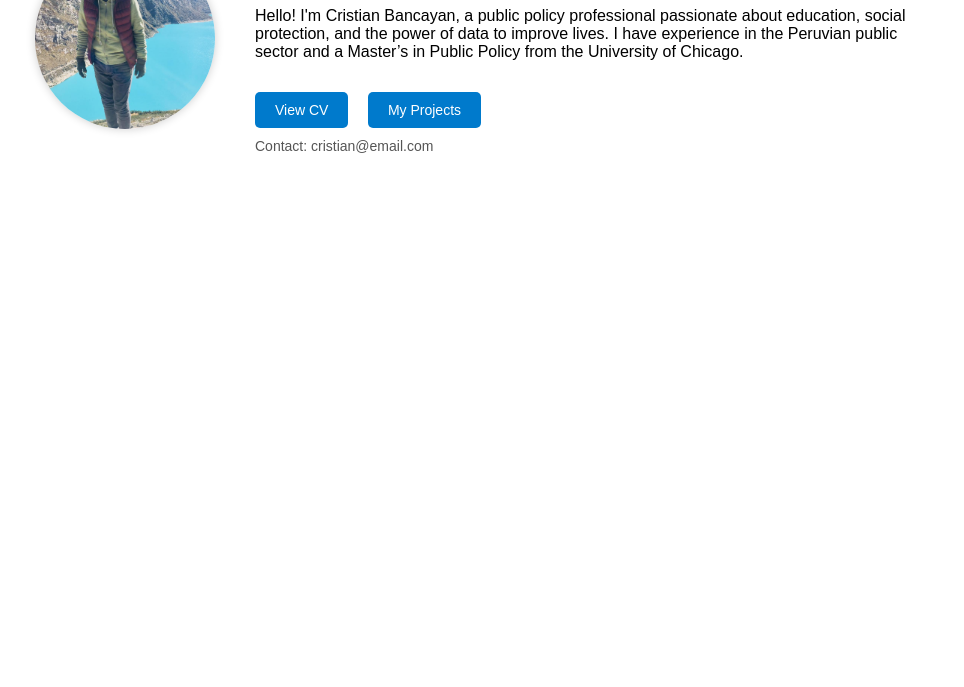
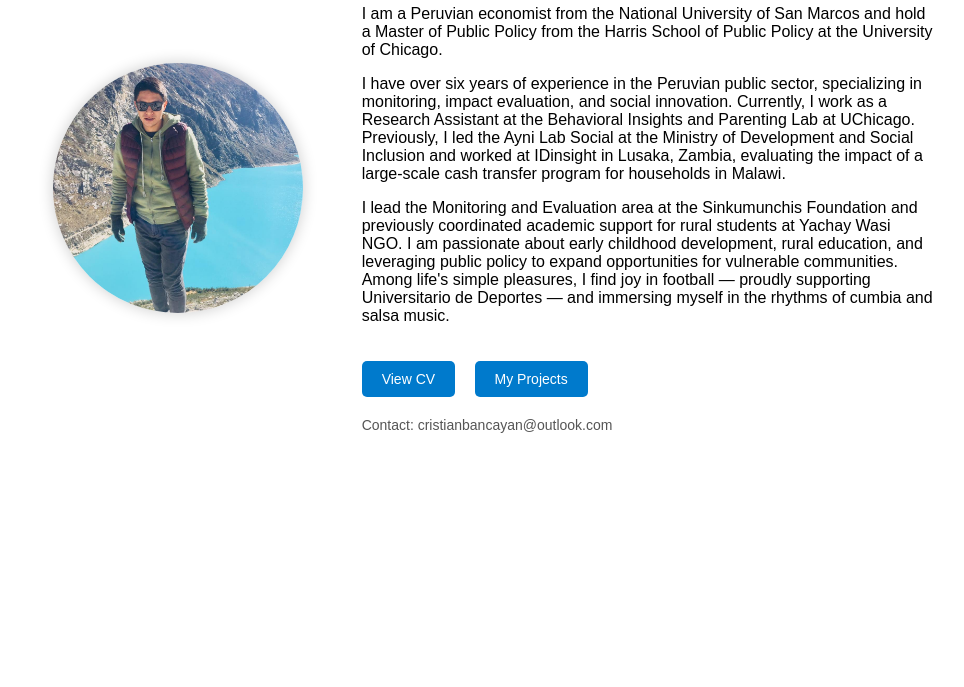
Before and after one commit to cristian-bancayan/cristian-bancayan.github.io, a plain HTML site: page index.html in a window 1280 px wide. Shown: the part 113-800 px from the top of the page, without its empty margins (155-1119 px from the left). Drawn offline with Linux system fonts and the light colour scheme.

Commit message:
Update index.html

```diff
--- a/index.html
+++ b/index.html
@@ -9,6 +9,7 @@
       font-family: Arial, sans-serif;
       margin: 40px auto;
       max-width: 900px;
+      padding: 20px;
       display: flex;
       flex-direction: column;
       gap: 40px;
@@ -16,23 +17,37 @@
 
     .intro {
       display: flex;
+      flex-wrap: wrap;
       gap: 40px;
       align-items: center;
+      justify-content: center;
+    }
+
+    .left {
+      flex: 1;
+      text-align: center;
     }
 
     .left img {
-      width: 180px;
-      border-radius: 100px;
-      box-shadow: 0 0 10px rgba(0,0,0,0.2);
+      width: 100%;
+      max-width: 250px;
+      height: auto;
+      border-radius: 50%;
+      box-shadow: 0 0 15px rgba(0, 0, 0, 0.2);
+    }
+
+    .right {
+      flex: 2;
     }
 
     .right h1 {
       color: #2c3e50;
+      margin-top: 0;
     }
 
     .buttons a {
       display: inline-block;
-      margin-top: 15px;
+      margin-top: 20px;
       margin-right: 15px;
       padding: 10px 20px;
       background-color: #007acc;
@@ -49,7 +64,7 @@
     footer {
       font-size: 14px;
       color: #555;
-      margin-top: 10px;
+      margin-top: 20px;
     }
   </style>
 </head>
@@ -61,7 +76,9 @@
 
     <div class="right">
       <h1>About Me</h1>
-      <p>Hello! I'm Cristian Bancayan, a public policy professional passionate about education, social protection, and the power of data to improve lives. I have experience in the Peruvian public sector and a Master’s in Public Policy from the University of Chicago.</p>
+      <p>I am a Peruvian economist from the National University of San Marcos and hold a Master of Public Policy from the Harris School of Public Policy at the University of Chicago.</p>
+      <p>I have over six years of experience in the Peruvian public sector, specializing in monitoring, impact evaluation, and social innovation. Currently, I work as a Research Assistant at the Behavioral Insights and Parenting Lab at UChicago. Previously, I led the Ayni Lab Social at the Ministry of Development and Social Inclusion and worked at IDinsight in Lusaka, Zambia, evaluating the impact of a large-scale cash transfer program for households in Malawi.</p>
+      <p>I lead the Monitoring and Evaluation area at the Sinkumunchis Foundation and previously coordinated academic support for rural students at Yachay Wasi NGO. I am passionate about early childhood development, rural education, and leveraging public policy to expand opportunities for vulnerable communities. Among life's simple pleasures, I find joy in football — proudly supporting Universitario de Deportes — and immersing myself in the rhythms of cumbia and salsa music.</p>
 
       <div class="buttons">
         <a href="cv.pdf" target="_blank">View CV</a>
@@ -69,7 +86,7 @@
       </div>
 
       <footer>
-        Contact: cristian@email.com
+        Contact: cristianbancayan@outlook.com
       </footer>
     </div>
   </div>
```
